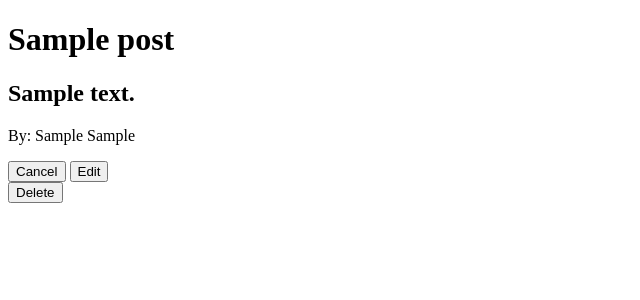
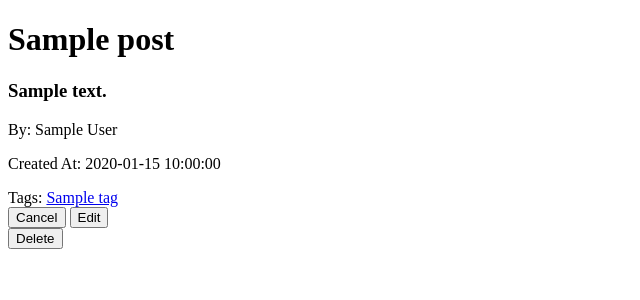
Before and after one commit to TysonTran23/SQLAlchemy-Blogly, a Flask app: page /posts/1 in a window 1280 px wide. Shown: the top 300 px of the page, without its empty margins (0-640 px from the left). Run offline with Flask 2, Linux system fonts and the light colour scheme; tables that the repository leaves empty hold one stand-in row (values such as "Sample post").

Commit message:
finished step 3

```diff
--- a/app.py
+++ b/app.py
@@ -88,16 +88,24 @@ def delete_user(user_id):
 @app.route("/users/<int:user_id>/posts/new")
 def post_form(user_id):
     users = User.query.get_or_404(user_id)
+    tags = Tag.query.all()
 
-    return render_template("newpost.html", users=users)
+    return render_template("newpost.html", users=users, tags=tags)
 
 
 @app.route("/users/<int:user_id>/posts/new", methods=["POST"])
 def add_new_post(user_id):
     title = request.form["title"]
     content = request.form["content"]
+    tags = request.form.getlist('tags')
 
     post = Post(title=title, content=content, user_id=user_id)
+
+    for tag_name in tags:
+        tag = Tag.query.filter_by(name=tag_name).first()
+        if tag:
+            post.tags.append(tag)
+
     db.session.add(post)
     db.session.commit()
 
@@ -112,7 +120,8 @@ def show_post(post_id):
 @app.route("/posts/<int:post_id>/edit")
 def edit_form(post_id):
     post = Post.query.get_or_404(post_id)
-    return render_template('edit_post.html', post=post)
+    tags = Tag.query.all()
+    return render_template('edit_post.html', post=post, tags=tags)
 
 @app.route("/posts/<int:post_id>/edit", methods=["POST"])
 def edit_post(post_id):
@@ -120,9 +129,16 @@ def edit_post(post_id):
     post = Post.query.get_or_404(post_id)
     title = request.form['title']
     content = request.form['content']
+    tags = request.form.getlist('tags')
 
     post.title = title
     post.content = content
+    post.tags = []
+
+    for tag_name in tags:
+        tag = Tag.query.filter_by(name=tag_name).first()
+        if tag:
+            post.tags.append(tag)
 
     db.session.add(post)
     db.session.commit()
@@ -153,14 +169,25 @@ def show_detail_of_tag(tag_id):
 
 @app.route("/tags/new")
 def new_tag_form():
-    return render_template("newtag.html")
+    posts = Post.query.all()
+    return render_template("newtag.html", posts=posts)
 
 @app.route("/tags/new", methods=["POST"])
 def new_tag():
     tag_name = request.form['name']
+    post_ids = request.form.getlist('posts')
+
 
     new_tag = Tag(name=tag_name)
     db.session.add(new_tag)
+    db.session.commit()
+
+
+    for post_id in post_ids:
+        post = Post.query.get(post_id)
+        if post:
+            new_tag.posts.append(post)
+
     db.session.commit()
 
     return redirect("/tags")
@@ -187,3 +214,5 @@ def delete_tag(tag_id):
     tag = Tag.query.get(tag_id)
     db.session.delete(tag)
     db.session.commit()
+
+    return redirect('/tags')
--- a/templates/edit_post.html
+++ b/templates/edit_post.html
@@ -12,8 +12,12 @@
       <input type="text" name="title" id="title" />
       <label for="content">Post Content</label>
       <input type="text" name="content" id="content" />
+      {% for tag in tags %}
+      <label for="tags">{{tag.name}}</label>
+      <input type="checkbox" name="tags" value="{{tag.name}}" />
+      {% endfor %}
       <button>Edit</button>
     </form>
-    <a href="/posts/{{post.id}}"><Button>Cancel</Button></a>
+    <a href="/posts/{{post.id}}"><button>Cancel</button></a>
   </body>
 </html>
--- a/templates/home.html
+++ b/templates/home.html
@@ -12,6 +12,7 @@
         <li><a href="/users/{{user.id}}">{{user.first_name}} {{user.last_name}}</a></li>
         {% endfor %}
     </ul>
-    <a href="/users/new">Add User</a>
+    <a href="/users/new"><button>Add User</button></a>
+    <a href="/tags"><button>Tags</button></a>
 </body>
 </html>
--- a/templates/newpost.html
+++ b/templates/newpost.html
@@ -14,6 +14,11 @@
       <label for="content">Content</label>
       <input type="text" name="content" id="content" />
 
+      {% for tag in tags %}
+      <label for="tags">{{tag.name}}</label>
+      <input type="checkbox" name="tags" value="{{tag.name}}">
+      {% endfor %}
+
       <button>Add</button>
     </form>
     <a href="/users/{{users.id}}"><button>Cancel</button></a>
--- a/templates/newtag.html
+++ b/templates/newtag.html
@@ -8,8 +8,10 @@
 <body>
     <h1>Create a tag</h1>
     <form action="/tags/new" method="post">
-        <label for="name">Name</label>
+        <label for="name">Tag Name:</label>
         <input type="text" name="name" id="name" placeholder="Enter a name for the tag">
+
+
         <button>Add</button>
     </form>
     <a href="/tags"><button>Cancel</button></a>
--- a/templates/post.html
+++ b/templates/post.html
@@ -1,18 +1,24 @@
 <!DOCTYPE html>
 <html lang="en">
-<head>
-    <meta charset="UTF-8">
-    <meta name="viewport" content="width=device-width, initial-scale=1.0">
+  <head>
+    <meta charset="UTF-8" />
+    <meta name="viewport" content="width=device-width, initial-scale=1.0" />
     <title>Post Details</title>
-</head>
-<body>
+  </head>
+  <body>
     <h1>{{post.title}}</h1>
-    <h2>{{post.content}}</h2>
-    <p>By: {{post.user.first_name}} {{post.user.first_name}}</p>
+    <h3>{{post.content}}</h3>
+    <p>By: {{post.user.first_name}} {{post.user.last_name}}</p>
+    <p>Created At: {{post.created_at}}</p>
+    <div>
+      Tags: {% for tag in post.tags %}
+      <a href="/tags/{{tag.id}}">{{tag.name}}</a>
+      {% endfor %}
+    </div>
     <a href="/users/{{post.user.id}}"><button>Cancel</button></a>
     <a href="/posts/{{post.id}}/edit"><button>Edit</button></a>
-    <form action="/posts/{{post.id}}/delete", method="post">
-        <button>Delete</button>
+    <form action="/posts/{{post.id}}/delete" , method="post">
+      <button>Delete</button>
     </form>
-</body>
+  </body>
 </html>
--- a/templates/tags.html
+++ b/templates/tags.html
@@ -12,6 +12,6 @@
       <li> <a href="/tags/{{tag.id}}">{{tag.name}}</a></li>
       {% endfor %}
     </ul>
-    <a href="tags/new">Add Tag</a>
+    <a href="tags/new"><Button>Add Tag</Button></a>
   </body>
 </html>
```
Also changed, not shown: seed.py (+7 -3 lines), templates/tag_details.html (+4 -3 lines).
